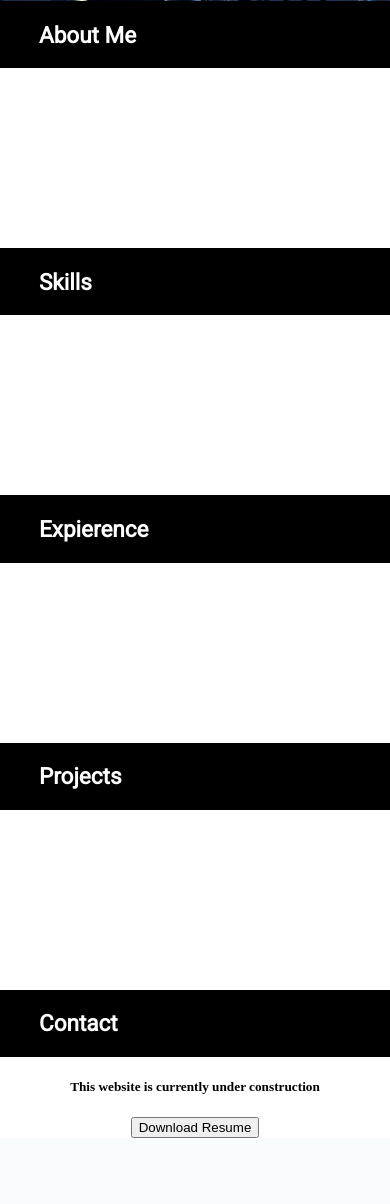
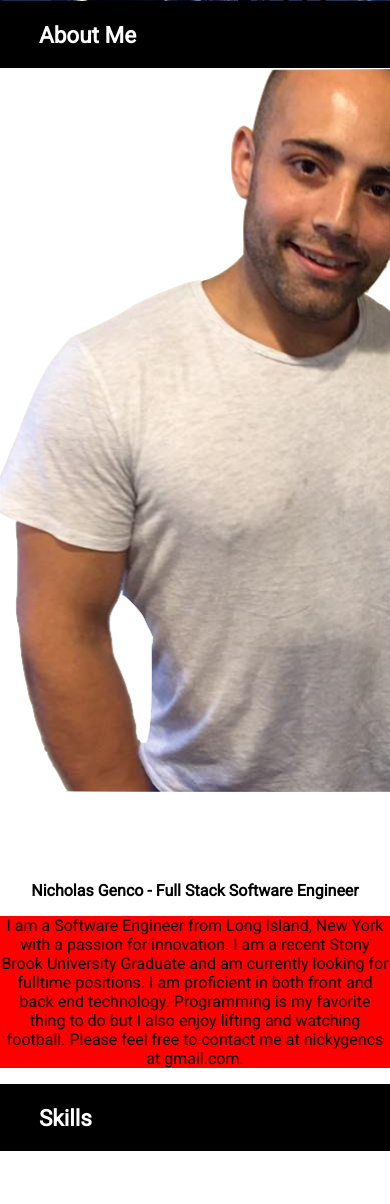
Before and after one commit to nickygencs17/nickygencs17.github.io, a PHP site: page / in a window 390 px wide; the page is wider, and only the part inside the window is pictured. Shown: the part 843-2047 px from the top of that part. Before the commit the page ends 1981 px from the top of that part, so only its background shows below. Run offline with PHP 8.4, Linux system fonts and the light colour scheme.

Commit message:
about me

```diff
--- a/css/style.css
+++ b/css/style.css
@@ -44,10 +44,33 @@ html {
     color: white;
     text-align: left;
     padding-left: 10%;
-    padding-top: .2%;
-    padding-bottom: .2%;
+    padding-top: .05%;
+    padding-bottom: .05%;
     font-family: 'Roboto', sans-serif;
 }
+.item {
+    width: 100%;
+  }
+  .item h1{
+      padding-top: 20%;
+  }
+  .item p{
+    width: 100%;
+  }
+  .item img{
+      height: 100%;
+  }
+
+  .container {
+    display: flex;
+    flex-wrap: wrap;
+    font-family: 'Roboto', sans-serif;
+  }
+  .container>div {
+    flex: 5%;
+    box-sizing:border-box
+  }
+
 
 @media only screen and (max-width: 600px) {
     .topnav a:not(:first-child) {
@@ -105,6 +128,36 @@ html {
         font-family: 'Roboto', sans-serif;
     }
 
+    .item h1{
+        text-align: center;
+        font-size: 100%;
+    }
+    .item p{
+      width: 150%;
+      background-color: red;
+      padding: 0;
+      text-align: center;
+    }
+    .container {
+        display: flex;
+        flex-wrap: wrap;
+        font-family: 'Roboto', sans-serif;
+        text-align: center;
+      }
+
+      .container>div {
+        flex: 20%;
+        box-sizing: border-box;
+    }
+      .item img{
+        text-align: center;
+    }
+    .item p{
+        width: 100%;
+        background: red;
+    }
+
+
 }
 
 @media screen and (max-width: 800px) {
@@ -132,6 +185,37 @@ html {
         font-size: 30px;
         font-family: 'Roboto', sans-serif;
     }
+    .container {
+        display: flex;
+        flex-wrap: wrap;
+        font-family: 'Roboto', sans-serif;
+        height: 50;
+    }
+    .item{
+        text-align: center;
+    }
+    .item p{
+        width: 100%;
+        background: red;
+    }
+    .item h1{
+        text-align: center;
+        font-size: 100%;
+    }
+    .container {
+        display: flex;
+        flex-wrap: wrap;
+        font-family: 'Roboto', sans-serif;
+        text-align: center;
+      }
+      .container>div {
+        flex: 20%;
+        box-sizing: border-box;
+    }
+
+
+
+
 
 }
 
@@ -169,3 +253,7 @@ hr {
     margin: auto;
     width: 60%;
 }
+.left{
+    position: absolute;
+    left: 0;
+}
--- a/index.html
+++ b/index.html
@@ -18,6 +18,7 @@
 
 <body>
     <div id="myTopnav" class="topnav">
+        <span class="left">Nicholas Genco</span>
         <a href="#home" onclick="closeMobileNav()">Home</a>
         <a href="#news" onclick="closeMobileNav()">News</a>
         <a href="#contact" onclick="closeMobileNav()">Contact</a>
@@ -42,16 +43,18 @@
     <div class="heading">
         <h2>About Me</h2>
     </div>
-    <br>
-    <br>
-    <br>
-    <br>
-    <br>
-    <br>
-    <br>
-    <br>
-    <br>
-    <br>
+    <div class="container">
+        <div class="item">
+            <img src="images/n.png">
+        </div>
+        <div class="item">
+            <h1>Nicholas Genco - Full Stack Software Engineer</h1>
+            <p>I am a Software Engineer from Long Island, New York with a passion for innovation. I am a recent Stony Brook
+                University Graduate and am currently looking for fulltime positions. I am proficient in both front and back
+                end technology. Programming is my favorite thing to do but I also enjoy lifting and watching football. Please
+                feel free to contact me at nickygencs at gmail.com. </p>
+        </div>
+    </div>
     <div class="heading">
         <h2>Skills</h2>
     </div>
```
Also changed, not shown: images/n.png (added), 2 other files.
